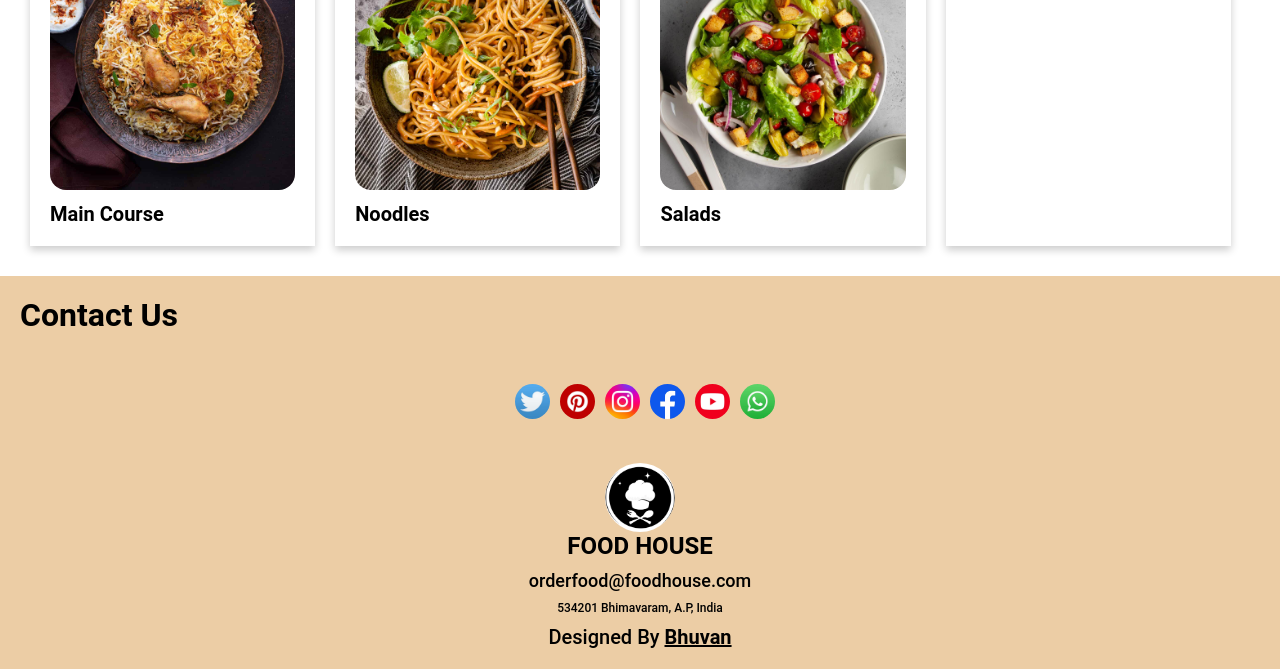
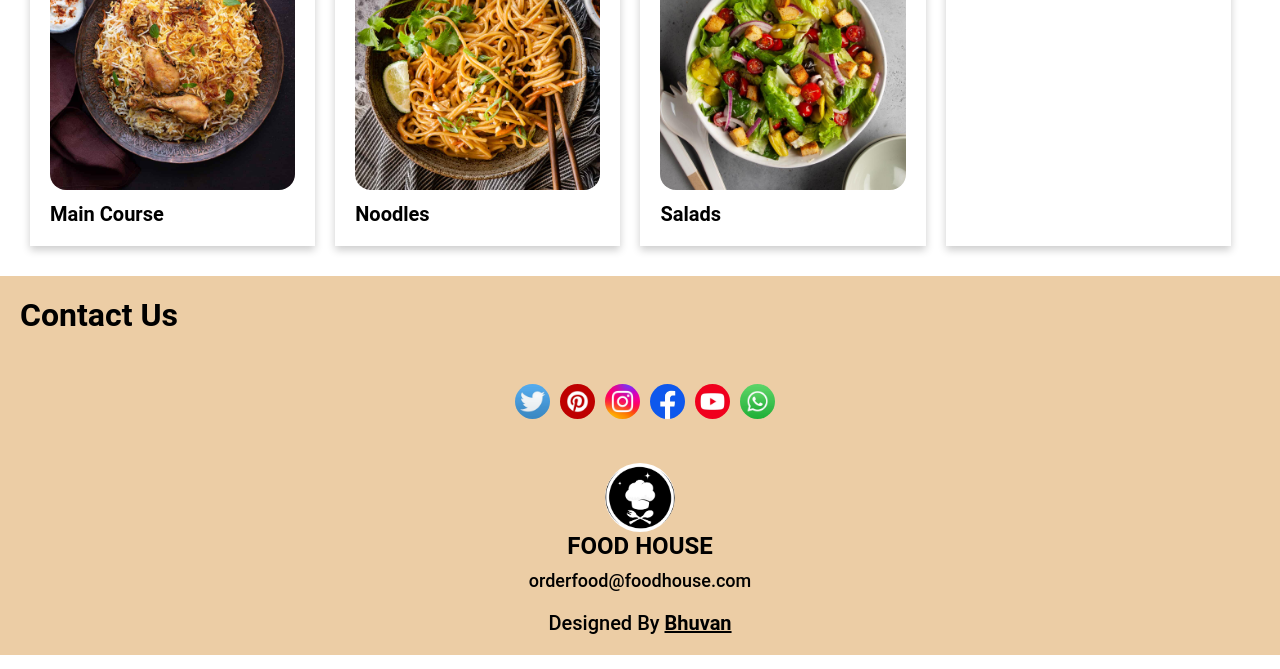
Before and after one commit to Bhuvan-Anupoju/FoodHouseWebPage, a plain HTML site: page index.html in a window 1280 px wide. Shown: the part 1695-2364 px from the top of the page. Drawn offline with Linux system fonts and the light colour scheme; a script that the page names is missing.

Commit message:
Update index.html

```diff
--- a/index.html
+++ b/index.html
@@ -127,7 +127,6 @@
       <img class="resturant-logo" src="assets/faviconn.webp" />
       <h2 class="resturant-title">FOOD HOUSE</h2>
       <p class="email">orderfood@foodhouse.com</p>
-      <p class="address">534201 Bhimavaram, A.P, India</p>
       <p class="credits-name">
         Designed By
         <span
```
